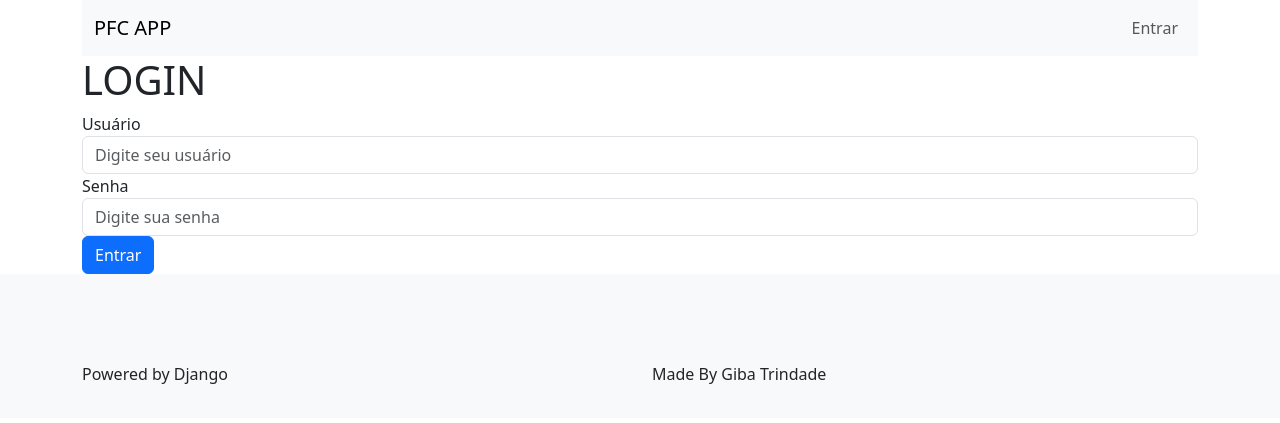
After one commit to GibaTrindade/pfc_app_django, a Django app: page /accounts/login/ in a window 1280 px wide. The commit adds this page. Shown: the top 423 px of the page. Run offline with Django 4.2, Linux system fonts and the light colour scheme; parts of the project's set-up code (start-up, migrations or seed data) failed here and were passed over; some libraries are stand-ins or nearby versions.

Commit message:
pagina de login. Funcionalidade de logout. upload de arquivo para validação

```diff
--- a/pfc_app/forms.py
+++ b/pfc_app/forms.py
@@ -1,5 +1,6 @@
 from django import forms
 from .models import Avaliacao  # Certifique-se de importar o modelo Avaliacao
+from django.forms import FileInput
 
 
 CHOICES=[('1','1'),
--- /dev/null
+++ b/pfc_app/templates/pfc_app/login.html
@@ -0,0 +1,21 @@
+{% extends 'base.html' %}
+
+{% block content %}
+<h1 calss="mt-3 mb-3">LOGIN</h1>
+<form method="POST" action="{% url 'login' %}">
+    {% include 'parciais/_messages.html' %}
+    {% csrf_token %}
+
+    <div class="form-group">
+    <label>Usuário</label>
+    <input type="text" name="usuario" value="{{ request.POST.usuario }}" class="form-control" placeholder="Digite seu usuário">
+  </div>
+    <div class="form-group">
+    <label>Senha</label>
+    <input type="password" name="senha" class="form-control" placeholder="Digite sua senha">
+  </div>
+
+  <button type="submit" class="btn btn-primary">Entrar</button>
+</form>
+
+{% endblock %}
--- /dev/null
+++ b/pfc_app/templates/pfc_app/logout.html
@@ -0,0 +1,5 @@
+{% extends 'base.html' %}
+
+{% block content %}
+LOGOUT
+{% endblock %}
--- a/pfc_app/urls.py
+++ b/pfc_app/urls.py
@@ -1,7 +1,12 @@
 from django.urls import path
 from . import views
+from django.conf import settings
+from django.conf.urls.static import static
 
 urlpatterns = [
+    path('', views.cursos, name='lista_cursos'),
+    path('accounts/login/', views.login, name='login'),
+    path('logout/', views.logout, name='logout'),
     path('cursos/', views.cursos, name='lista_cursos'),
     path('ch/', views.carga_horaria, name='carga_horaria'),
     path('inscricoes/', views.inscricoes, name='inscricoes'),
@@ -11,5 +16,9 @@ urlpatterns = [
     path('inscrever/<int:curso_id>/', views.inscrever, name='inscrever_curso'),
     path('avaliacao/<int:curso_id>/', views.avaliacao, name='avaliacao'),
     path('inscricao_cancelar/<int:inscricao_id>/', views.cancelar_inscricao, name='cancelar_inscricao'),
+    path('enviar_pdf/', views.enviar_pdf, name='enviar_pdf'),
 
 ]
+
+if settings.DEBUG:
+    urlpatterns += static(settings.MEDIA_URL, document_root=settings.MEDIA_ROOT)
--- a/pfc_app/views.py
+++ b/pfc_app/views.py
@@ -1,16 +1,43 @@
 from django.shortcuts import render,redirect
 from django.contrib.auth.decorators import login_required
-from django.contrib import messages
+from django.contrib import messages, auth
 from django.db import IntegrityError
 from django.http import HttpResponse
 from django.template import loader
-from .models import Curso, Inscricao, StatusInscricao, Avaliacao
+from .models import Curso, Inscricao, StatusInscricao, Avaliacao, Validacao_CH
 from .forms import AvaliacaoForm
 from django.db.models import Count, Q, Sum, Case, When, BooleanField, Exists, OuterRef
 from datetime import date
 from django.views.generic import DetailView
 
 # Create your views here.
+
+def login(request):
+    if request.method != 'POST':
+        return render(request, 'pfc_app/login.html')
+
+    usuario = request.POST.get('usuario')
+    senha = request.POST.get('senha')
+
+    user = auth.authenticate(username=usuario, password=senha)
+
+    if not user:
+        messages.error(request, 'Usuário ou senha inválidos!')
+        return render(request, 'pfc_app/login.html')
+    else:
+        auth.login(request, user)
+        messages.success(request, 'Seja bem vindo!')
+        return redirect('lista_cursos')
+
+    return render(request, 'pfc_app/login.html')
+
+def logout(request):
+    auth.logout(request)
+    return redirect('login')
+
+
+
+
 @login_required
 def cursos(request):
   lista_cursos = Curso.objects.all()
@@ -207,3 +234,15 @@ def avaliacao(request, curso_id):
         form = AvaliacaoForm()
 
     return render(request, 'pfc_app/avaliacao.html', {'form': form, 'curso':curso})
+
+
+def enviar_pdf(request):
+    if request.method == 'POST':
+        arquivo_pdf = request.FILES['arquivo_pdf']
+        avaliacao = Validacao_CH(usuario=request.user, arquivo_pdf=arquivo_pdf)
+        avaliacao.save()
+        # Redirecionar ou fazer algo após o envio bem-sucedido
+        messages.success(request, 'Arquivo enviado com sucesso!')
+        return redirect('enviar_pdf')
+
+    return render(request, 'pfc_app/enviar_pdf.html')
--- a/pfc_app_django/settings.py
+++ b/pfc_app_django/settings.py
@@ -12,6 +12,7 @@ https://docs.djangoproject.com/en/4.2/ref/settings/
 
 from pathlib import Path
 from django.contrib.messages import constants
+import os
 
 # Build paths inside the project like this: BASE_DIR / 'subdir'.
 BASE_DIR = Path(__file__).resolve().parent.parent
@@ -127,6 +128,9 @@ DATE_FORMAT = 'd/m/Y'
 
 STATIC_URL = 'static/'
 
+MEDIA_URL = '/media/'
+MEDIA_ROOT = os.path.join(BASE_DIR, 'media')
+
 # Default primary key field type
 # https://docs.djangoproject.com/en/4.2/ref/settings/#default-auto-field
 
--- a/templates/parciais/_nav.html
+++ b/templates/parciais/_nav.html
@@ -27,7 +27,11 @@
                 </li>
 
                 <li class="nav-item">
-                    <a class="nav-link" href="#">Sair</a>
+                    <a class="nav-link" href="{% url 'enviar_pdf' %}">| Validar CH |</a>
+                </li>
+
+                <li class="nav-item">
+                    <a class="nav-link" href="{% url 'logout' %}">Sair</a>
                 </li>
                 {% else %}
                 <li class="nav-item">
```
Also changed, not shown: pfc_app/admin.py (+9 -1 lines), pfc_app/models.py (+34 -0 lines), pfc_app/templates/pfc_app/enviar_pdf.html (added, +13 -0 lines), pfc_app/migrations/0012_statusvalidacao_validacao_ch.py (added), 3 other files.
